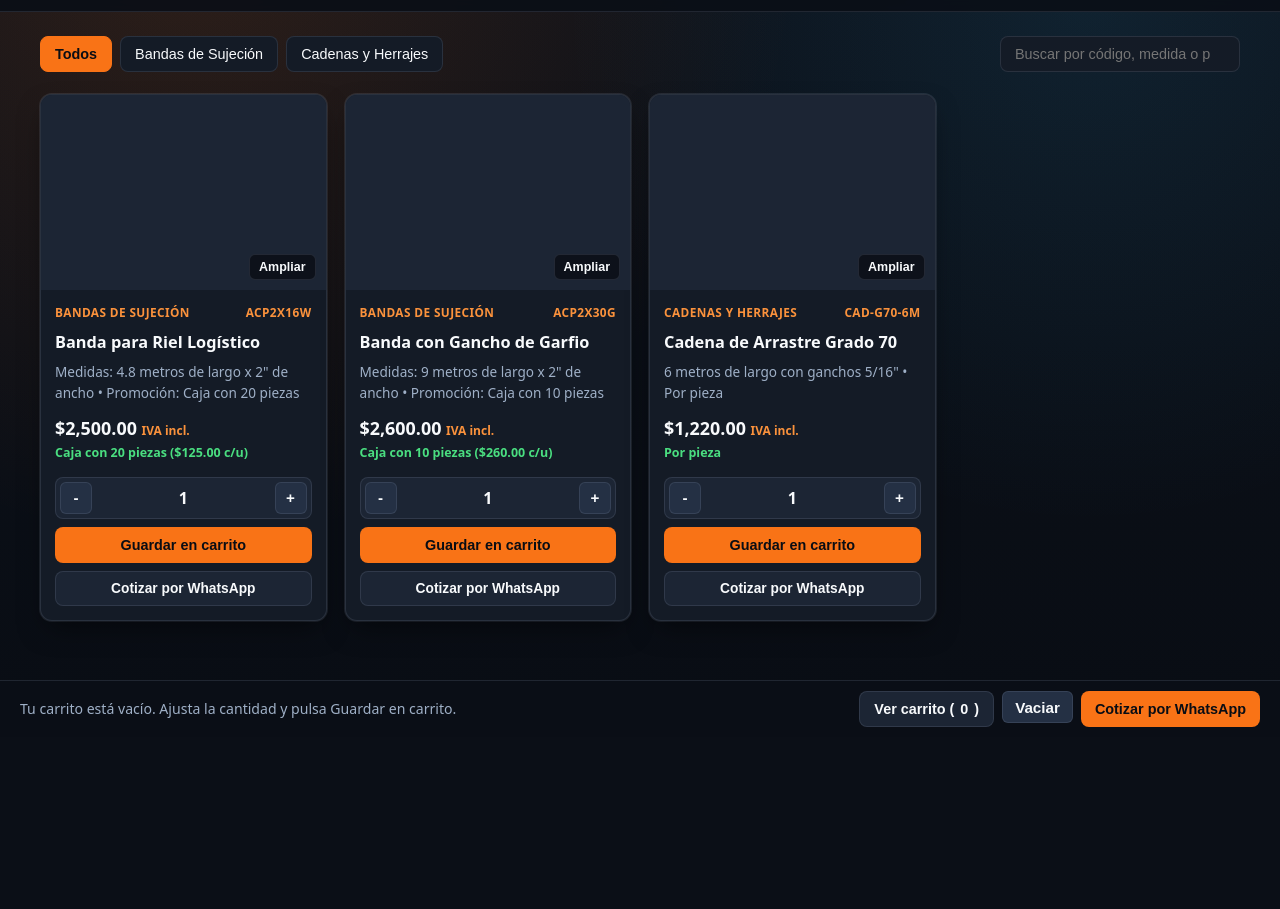
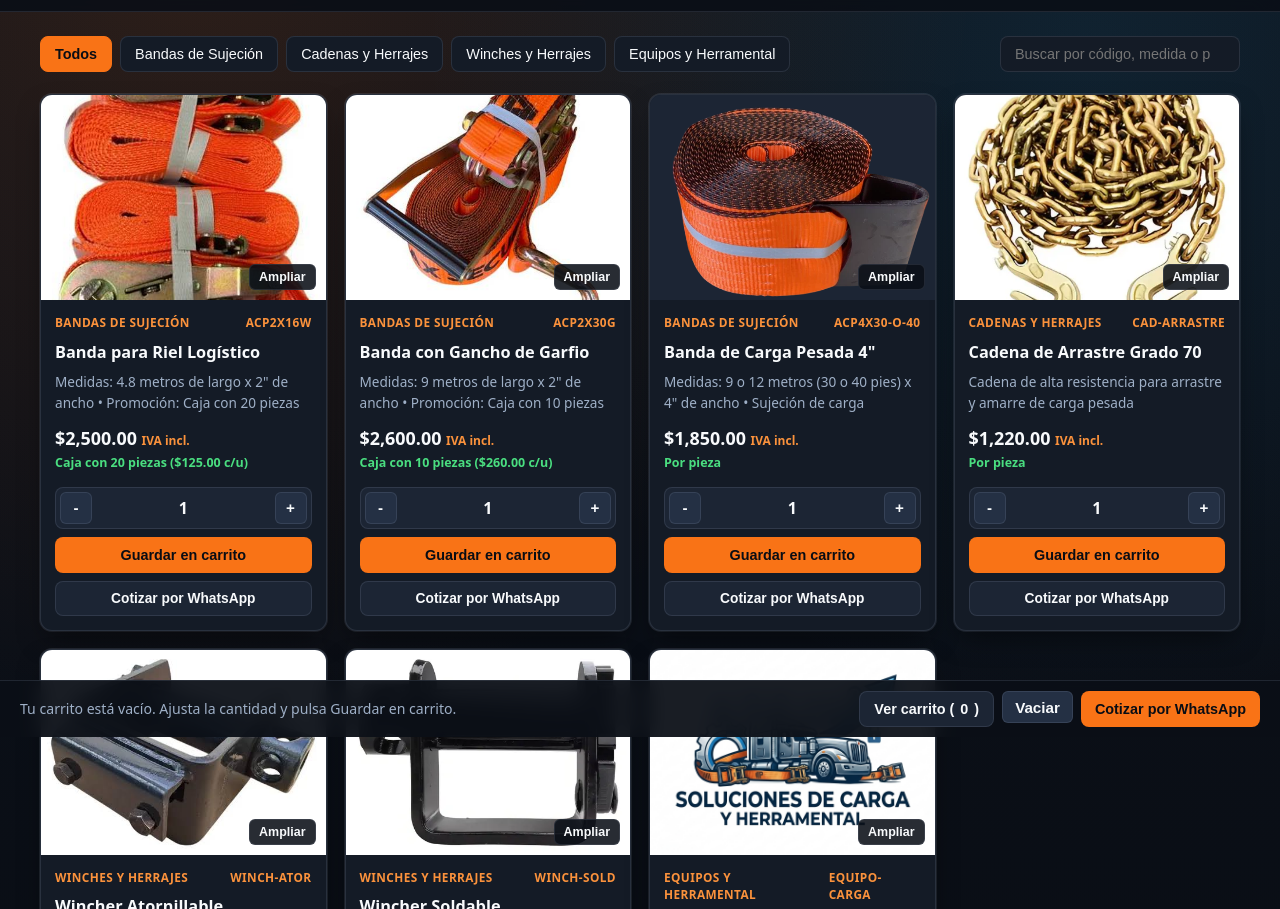
Before and after one commit to rodrigoortega87-cmyk/catalogo-soluciones-carga, a plain HTML site: page index.html in a window 1280 px wide. Shown: the part 63-972 px from the top of the page. Before the commit the page ends 800 px from the top, so only its background shows below. Drawn offline with Linux system fonts and the light colour scheme.

Commit message:
Update index.html

```diff
--- a/index.html
+++ b/index.html
@@ -219,9 +219,12 @@
     .img-wrap {
       position: relative;
       width: 100%;
-      height: 195px;
+      height: 205px;
       background: var(--surface-2);
       overflow: hidden;
+      display: flex;
+      align-items: center;
+      justify-content: center;
     }
 
     .img-wrap img {
@@ -231,11 +234,18 @@
       display: block;
     }
 
+    .img-fallback {
+      font-size: 0.8rem;
+      color: var(--muted);
+      padding: 12px;
+      text-align: center;
+    }
+
     .zoom-btn {
       position: absolute;
       right: 10px;
       bottom: 10px;
-      background: rgba(11, 15, 23, 0.85);
+      background: rgba(11, 15, 23, 0.88);
       color: var(--text);
       border: 1px solid var(--border);
       border-radius: 6px;
@@ -587,13 +597,13 @@
     const WHATSAPP_NUMBER = "5215547102129";
     const PRODUCTS = [
       {
-        id: "ACP2x16W",
+        id: "ACP2X16W",
         category: "Bandas de Sujeción",
         name: "Banda para Riel Logístico",
         desc: "Medidas: 4.8 metros de largo x 2\" de ancho • Promoción: Caja con 20 piezas",
         price: 2500.00,
         note: "Caja con 20 piezas ($125.00 c/u)",
-        img: "img/banda-riel.jpg"
+        img: "img/ACP2X16W.jpg"
       },
       {
         id: "ACP2X30G",
@@ -602,18 +612,58 @@
         desc: "Medidas: 9 metros de largo x 2\" de ancho • Promoción: Caja con 10 piezas",
         price: 2600.00,
         note: "Caja con 10 piezas ($260.00 c/u)",
-        img: "img/banda-garfio.jpg"
+        img: "img/ACP2X30G.jpg"
       },
       {
-        id: "CAD-G70-6M",
+        id: "ACP4X30-O-40",
+        category: "Bandas de Sujeción",
+        name: "Banda de Carga Pesada 4\"",
+        desc: "Medidas: 9 o 12 metros (30 o 40 pies) x 4\" de ancho • Sujeción de carga",
+        price: 1850.00,
+        note: "Por pieza",
+        img: "img/ACP4X30 O 40.webp"
+      },
+      {
+        id: "CAD-ARRASTRE",
         category: "Cadenas y Herrajes",
         name: "Cadena de Arrastre Grado 70",
-        desc: "6 metros de largo con ganchos 5/16\" • Por pieza",
+        desc: "Cadena de alta resistencia para arrastre y amarre de carga pesada",
         price: 1220.00,
         note: "Por pieza",
-        img: "img/cadena-g70.jpg"
+        img: "img/CADENA DE ARRASTRE.webp"
+      },
+      {
+        id: "WINCH-ATOR",
+        category: "Winches y Herrajes",
+        name: "Wincher Atornillable",
+        desc: "Tensor / wincher atornillable para plataforma y sujeción de carga",
+        price: 480.00,
+        note: "Por pieza",
+        img: "img/WINCHER ATORNILLABLE.jpg"
+      },
+      {
+        id: "WINCH-SOLD",
+        category: "Winches y Herrajes",
+        name: "Wincher Soldable",
+        desc: "Tensor / wincher soldable reforzado para chasis o plataforma",
+        price: 460.00,
+        note: "Por pieza",
+        img: "img/WINCHER SOLDABLE.webp"
+      },
+      {
+        id: "EQUIPO-CARGA",
+        category: "Equipos y Herramental",
+        name: "Equipo / Herramental de Carga",
+        desc: "Solución especializada para manejo y aseguramiento de carga",
+        price: 1950.00,
+        note: "Consultar disponibilidad",
+        img: "img/Gemini_Generated_Image_jmsztljmsztljmsz.jpg"
       }
     ];
+
+    function imgSrc(path) {
+      return encodeURI(path);
+    }
 
     let activeCategory = "Todos";
     let searchTerm = "";
@@ -667,7 +717,13 @@
       grid.innerHTML = filtered.map(p => `
         <article class="card">
           <div class="img-wrap">
-            <img src="${p.img}" alt="${p.name}" loading="lazy" onerror="this.style.display='none'" />
+            <img
+              src="${imgSrc(p.img)}"
+              alt="${p.name}"
+              loading="lazy"
+              onerror="this.style.display='none';this.nextElementSibling.style.display='block';"
+            />
+            <div class="img-fallback" style="display:none;">Imagen no disponible: ${p.img}</div>
             <button class="zoom-btn" data-zoom="${p.id}" type="button">Ampliar</button>
           </div>
           <div class="card-body">
@@ -696,7 +752,7 @@
         btn.addEventListener("click", () => {
           const prod = PRODUCTS.find(x => x.id === btn.dataset.zoom);
           document.getElementById("modalTitle").textContent = `${prod.id} - ${prod.name}`;
-          document.getElementById("modalImg").src = prod.img;
+          document.getElementById("modalImg").src = imgSrc(prod.img);
           document.getElementById("modalImg").alt = prod.name;
           document.getElementById("imgModal").classList.add("open");
         });
```
